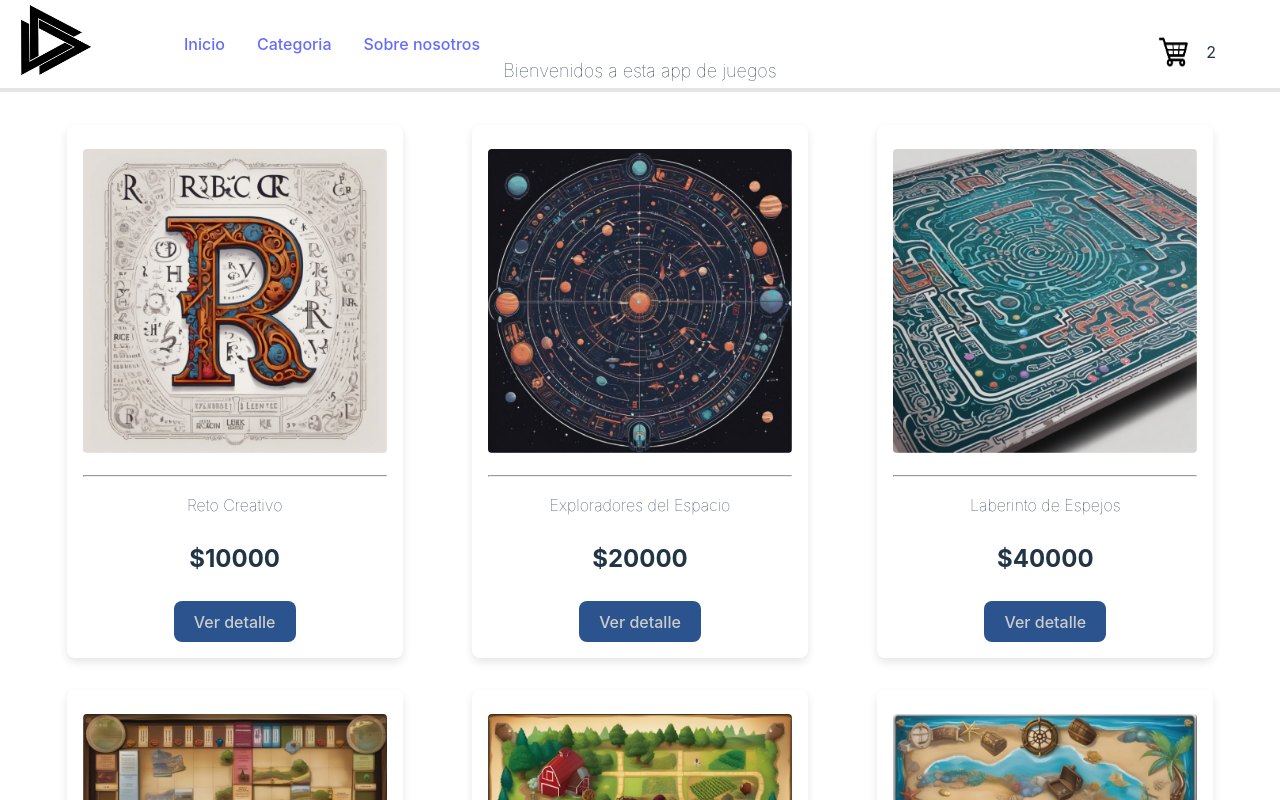
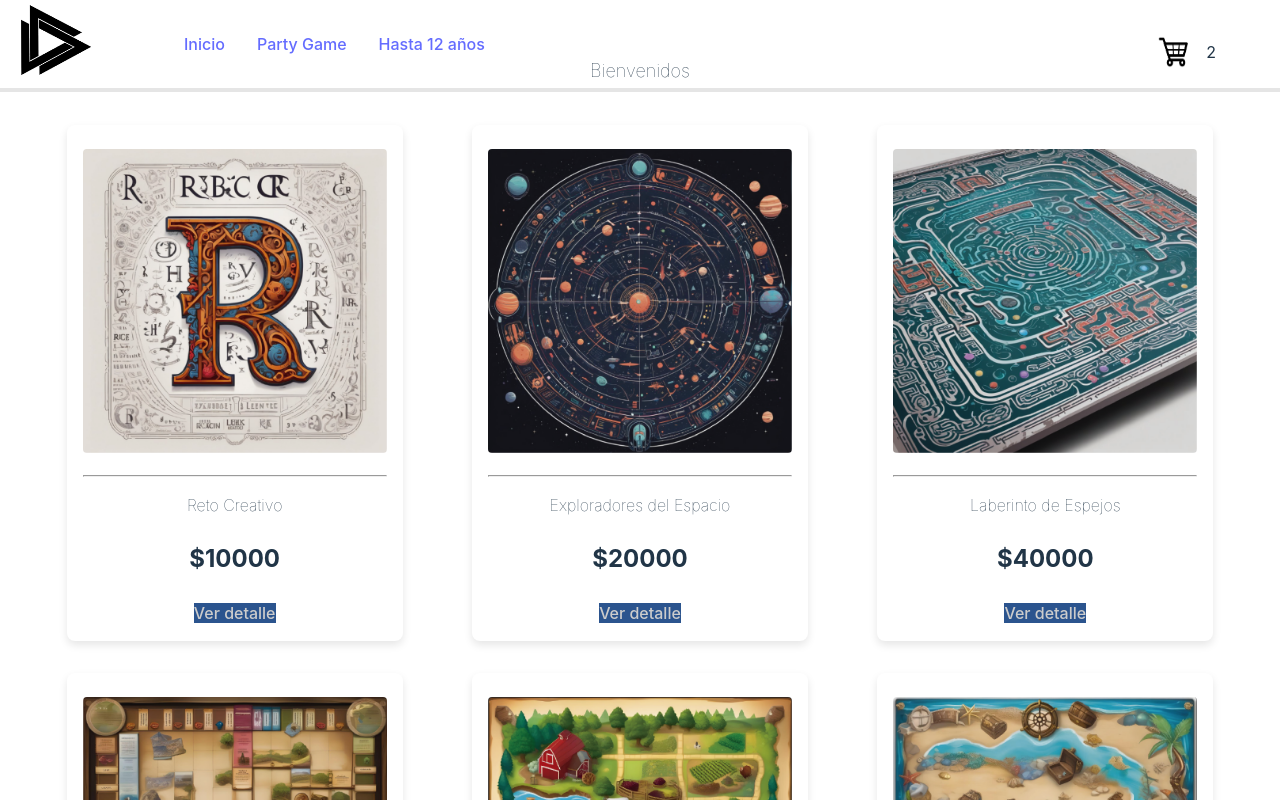
Before and after one commit to gustavoibarra94/React-Coder, a React (Vite) app: page / in a window 1280 px wide. Shown: the top 800 px of the page. Built offline with nearby package versions, Linux system fonts and the light colour scheme.

Commit message:
terminado con ruteo,falta estilo del detalle

```diff
--- a/src/App.jsx
+++ b/src/App.jsx
@@ -12,18 +12,14 @@ function App() {
           <NavBar/>
 
           <Routes>
-            <Route path="/"element={<ItemListContainer saludo="Bienvenidos a esta app de juegos"/> }/>
-            <Route path="/catgorias/categoria" element={<ItemListContainer saludo="Bienvenidos a esta app de juegos"/>}/>
-            <Route path="/verDetalle/:id" element={<ItemDetailContainer/>}/>
-
-
+            <Route path="/"element={<ItemListContainer saludo="Bienvenidos"/> }/>
+            <Route path="/categoria/:categoria" element={<ItemListContainer saludo="Bienvenidos"/>}/>
+            <Route path="/detalle/:id" element={<ItemDetailContainer/>}/>
 
 
           </Routes>
 
-
-
-      </BrowserRouter>
+       </BrowserRouter>
 
 
 
--- a/src/components/Item/Item/Item.jsx
+++ b/src/components/Item/Item/Item.jsx
@@ -1,4 +1,5 @@
 import './Item.css'
+import {Link} from "react-router-dom"
 
 const Item = ({ producto }) => (
 
@@ -7,7 +8,7 @@ const Item = ({ producto }) => (
         <hr/>
         <p>{producto.nombre}</p>
         <p className="precio">${producto.precio}</p>
-        <button className="boton"> Ver detalle</button>
+        <Link to= {`/detalle/${producto.id}`} className="boton"> Ver detalle</Link>
     </div>
 
 );
--- a/src/components/Item/ItemListContainer/ItemListContainer.jsx
+++ b/src/components/Item/ItemListContainer/ItemListContainer.jsx
@@ -1,4 +1,5 @@
 import React, { useEffect, useState } from "react"
+import {useParams} from "react-router-dom"
 import obtenerProductos from '../../utilidades/Data';
 import ItemList from "../ItemList/ItemList";
 import './ItemListcontainer.css'
@@ -6,14 +7,20 @@ import './ItemListcontainer.css'
 
 const ItemListContainer = ({ saludo }) => {
  const [productos, setProductos] = useState([]);
+ const {categoria} = useParams()
 
   useEffect (()=>{
     obtenerProductos
-    .then((respuesta)=>{setProductos(respuesta);})
+    .then((respuesta)=>{
+      if(categoria){
+        const ProductosFiltrados= respuesta.filter ((producto) => producto.categoria === categoria)
+        {setProductos (ProductosFiltrados)}
+      } else {setProductos(respuesta)}
+      ;})
     .catch ((error) =>{console.log (error);})
     .finally (()=>{console.log("terminó la promesa");})
 
-  },)
+  },[categoria])
 
   return (
     <>
--- a/src/components/Item/Itemdetail/ItemDetail.jsx
+++ b/src/components/Item/Itemdetail/ItemDetail.jsx
@@ -1,8 +1,10 @@
+
 import ItemCount from '../../count/ItemCount.jsx'
+
 
 const ItemDetail =(({producto})=>{
     return(
-        <div>
+        <div className="detalle">
             <p>{producto.nombre}</p>
             <img src={producto.imagen} alt={producto.nombre}/>
             <p>{producto.descripción}</p>
--- a/src/components/Item/Itemdetail/ItemDetailContainer.jsx
+++ b/src/components/Item/Itemdetail/ItemDetailContainer.jsx
@@ -1,13 +1,15 @@
 import React, { useEffect, useState } from "react"
+import {useParams} from "react-router-dom"
 import obtenerProductos from '../../utilidades/Data.js'
 import ItemDetail from  './ItemDetail.jsx'
 
 const ItemDetailContainer= (()=>{
-    const [producto, setProducto] =useState()
+    const [producto, setProducto] =useState({})
+    const {id} = useParams ()
     useEffect (()=>{
         obtenerProductos
         .then ((respuesta)=>{
-            const productoEncontrado = respuesta.find ((prod)=> prod.id === 're001')
+            const productoEncontrado = respuesta.find ((prod)=> prod.id === id)
             setProducto(productoEncontrado)
         })
     },[])
--- a/src/components/navBar/NavBar.jsx
+++ b/src/components/navBar/NavBar.jsx
@@ -1,20 +1,24 @@
+import { Link } from "react-router-dom"
 import "./navbar.css"
 import CartWidget from "./CartWidget"
 
 const NavBar = ()=> {
     return(
         <div id="navbar">
-            <img src= "/public/img/logo.png" alt="Logo de Marca"/>
+            <Link to="/">
+                <img src= "/public/img/logo.png" alt="Logo de Marca"/>
+            </Link>
+
             <ul>
                     <li>
-                        <a href="">Inicio</a>
-                     </li>
+                        <Link to="/">Inicio</Link>
+                    </li>
                     <li>
-                        <a href="">Categoria</a>
+                        <Link to="/categoria/partygame">Party Game</Link>
                     </li>
 
                     <li>
-                        <a href="">Sobre nosotros</a>
+                        <Link to="/categoria/hasta12">Hasta 12 años</Link>
                     </li>
             </ul>
             <CartWidget/>
--- a/src/components/utilidades/Data.js
+++ b/src/components/utilidades/Data.js
@@ -7,6 +7,7 @@ const productos=
         imagen: "../public/img/retoCreativo.png",
         stock:5,
         precio:10000,
+        categoria:"partygame"
 
     },
     {
@@ -16,6 +17,7 @@ const productos=
         imagen: "../public/img/exploradoresDelEspacio.png",
         stock:10,
         precio:20000,
+        categoria:"partygame"
 
     },
     {
@@ -25,6 +27,7 @@ const productos=
         imagen: "../public/img/laberintoDeEspejos.png",
         stock:20,
         precio:40000,
+        categoria:"partygame"
 
     },
     {
@@ -34,6 +37,7 @@ const productos=
         imagen: "../public/img/viajeEnElTiempo.png",
         stock:10,
         precio:25000,
+        categoria:"hasta12"
 
     },
     {
@@ -43,6 +47,7 @@ const productos=
         imagen: "../public/img/granjaFantastica.png",
         stock:5,
         precio:30000,
+        categoria:"hasta12"
 
     },
     {
@@ -52,6 +57,7 @@ const productos=
         imagen: "../public/img/elTesoroSubmarino.png",
         stock:15,
         precio:40000,
+        categoria:"hasta12"
 
     },
 ]
```
Also changed, not shown: src/components/MensajeError/Error.jsx (deleted, +0 -10 lines), src/components/Item/Itemdetail/Item Detail.css (deleted).
